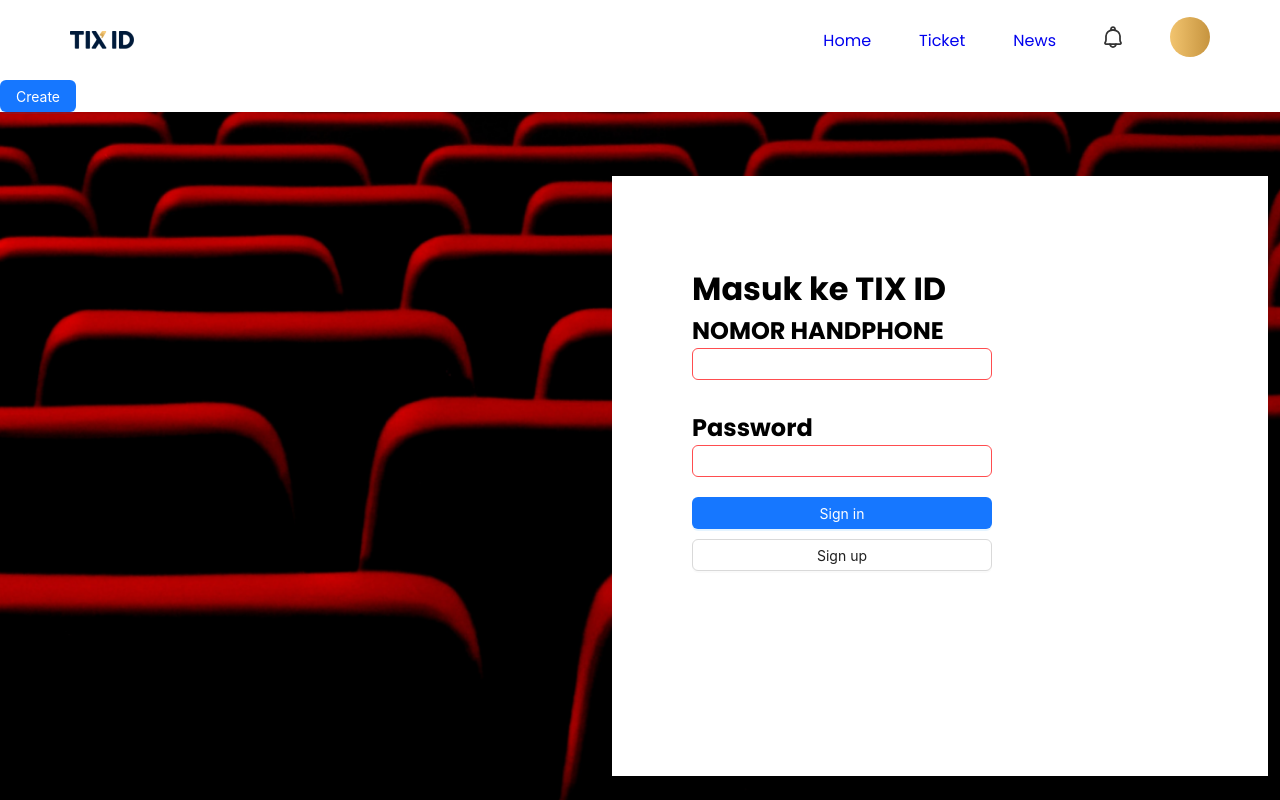
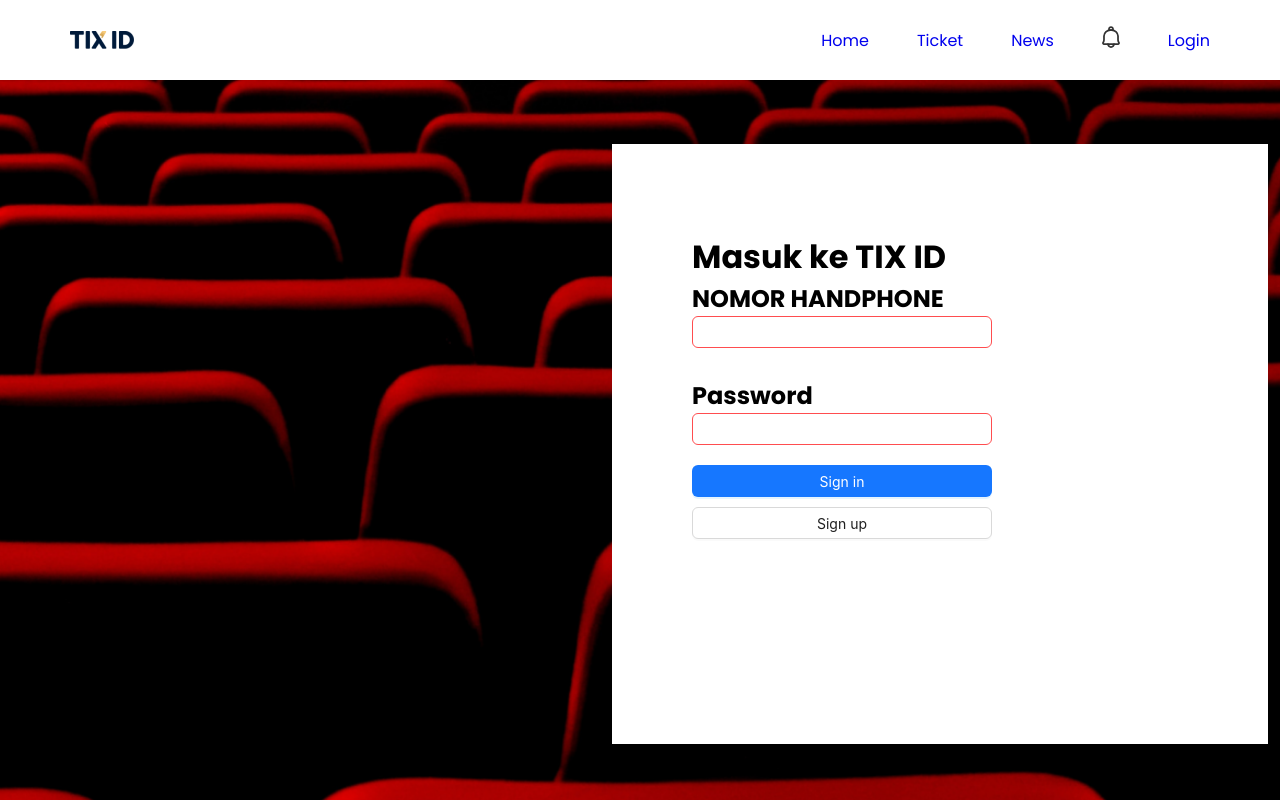
Before and after one commit to Tamnguyen753/FullstackWeb, a React (Create React App) app in the folder client/: page /login in a window 1280 px wide. Shown: the top 800 px of the page. Built offline with nearby package versions, Linux system fonts and the light colour scheme.

Commit message:
update header login logout, buton create by admin only

```diff
--- a/client/src/hooks/useAuth.js
+++ b/client/src/hooks/useAuth.js
@@ -21,9 +21,9 @@
             });
 
             const token = JSON.stringify(res.data.data);
-            console.log(token);
             localStorage.setItem("access_token", token)
             toast.success("Login success");
+            setUser(data)
             navigate("/");
         } catch (err) {
             toast.error(extractMessageFromErr(err))
@@ -48,8 +48,12 @@
             toast.error(extractMessageFromErr(err))
         }
     }
+    const logout = () => {
+        localStorage.removeItem("access_token");
+        setUser(null);
+    }
 
-    return { login, register }
+    return { login, register ,logout}
 }
 
 export default useAuth
--- a/client/src/pages/Home/Home.js
+++ b/client/src/pages/Home/Home.js
@@ -1,4 +1,4 @@
-import React, { useEffect, useRef, useState } from "react";
+import React, { useContext, useEffect, useRef, useState } from "react";
 import styled from "styled-components";
 import MovieOverView from "./components/MovieOverView";
 import BannerOverview from "./components/BannerOverview";
@@ -11,6 +11,8 @@
 import Slider from "react-slick";
 import "slick-carousel/slick/slick.css";
 import "slick-carousel/slick/slick-theme.css";
+import { AppContext } from "../../App.js";
+import Admin from "../../shared/components/Header/Admin/index.js";
 
 //  CSS page
 const HomePage = styled.div`
@@ -92,6 +94,7 @@
     setRecommendMovie(rMovie);
     setAllMovie(movies);
   };
+
   const hanleViewMovieSchedule = (movieId) => {
     navigate(`/schedule/${movieId}`);
   };
@@ -135,6 +138,7 @@
   };
   return (
     <HomePage>
+      <Admin />
       {/* Movie Slider */}
       <div className="movie-slider">
         <Slider {...settings}>
--- a/client/src/pages/News/News.js
+++ b/client/src/pages/News/News.js
@@ -1,4 +1,4 @@
-import React, { useState, useEffect } from 'react';
+import React, { useState, useEffect, useContext } from 'react';
 import styled from 'styled-components';
 import { Input, Button, Spin, Modal } from 'antd';
 import axios from 'axios';
@@ -6,6 +6,7 @@
 import ModalCreate from './ModalCreate';
 import useBoolean from '../../hooks/useBoolean';
 import ReactPaginate from 'react-paginate';
+import { AppContext } from '../../App';
 
 const NewsPage = styled.div`
   max-width: 1440px;
@@ -69,6 +70,7 @@
 `;
 
 const ButtonCreateNews = () => {
+
   const { value: isOpen, setTrue, setFalse } = useBoolean();
   return (
     <>
@@ -81,8 +83,12 @@
     </>
   );
 };
-
+const useUserContext = () => {
+  const { user } = useContext(AppContext)
+  return user;
+};
 const News = () => {
+  const user1 = useUserContext();
   const filterNews = ['anime', 'action', 'horror', 'thriller', 'novel', 'cartoon'];
   const { Search } = Input;
 
@@ -140,7 +146,7 @@
       <div className='header'>
         <h1>TIX ID News</h1>
         <p>Những tin tức mới nhất về thế giới điện ảnh dành cho bạn!</p>
-        <ButtonCreateNews />
+        {user1 && user1.username === "admin" ? <ButtonCreateNews /> : null}
         <Search
           placeholder='Tìm kiếm bài viết'
           allowClear
--- a/client/src/shared/components/Header/Admin/index.js
+++ b/client/src/shared/components/Header/Admin/index.js
@@ -3,11 +3,23 @@
 import ModalCreate from "./ModalCreate";
 import { Button } from "antd";
 import { useContext } from "react";
-import AppContext from "antd/es/app/context";
+import { AppContext } from "../../../../App";
+import styled from "styled-components";
 
+const StyledAdmin = styled.div`
+  position: fixed;
+  top: 3;
+  left: 0;
+  padding: 16px;
+  background-color: #ffffff;
+  box-shadow: 0 0 10px rgba(0, 0, 0, 0.1);
+  z-index: 100;
+`;
+const useUserContext = () => {
+  const { user } = useContext(AppContext)
+  return user;
+};
 const Admin = () => {
-    const { user } = useContext(AppContext);
-    // const { logOut } = useAuth();
   const ButtonCreatePost = () => {
     const { value: isOpen, setFalse, setTrue } = useBoolean();
     return (
@@ -21,14 +33,13 @@
       </>
     );
   };
+  const user1 = useUserContext();
   return (
+    <StyledAdmin>
     <div className="user-info">
-        {/* <p>{user.username}</p> */}
-        <ButtonCreatePost />
-        {/* <Button type="primary" danger onClick={logOut}>
-          Logout
-        </Button> */}
+      {user1 && user1.username === "admin" ? <ButtonCreatePost /> : null}
     </div>
+    </StyledAdmin>
   );
 };
 
--- a/client/src/shared/components/Header/Header.js
+++ b/client/src/shared/components/Header/Header.js
@@ -1,7 +1,10 @@
-import React from "react";
+import React, { useContext } from "react";
 import styled from "styled-components";
 import Admin from "./Admin";
-import { useNavigate } from "react-router-dom";
+import { Link, useNavigate } from "react-router-dom";
+import { AppContext } from "../../../App";
+import { Button } from "antd";
+import useAuth from "../../../hooks/useAuth";
 
 //css
 const HeaderComponent = styled.div`
@@ -34,6 +37,8 @@
 
 const Header = () => {
   const navigate = useNavigate();
+  const {user} =useContext(AppContext);
+  const {logout} = useAuth();
   return (
     <>
       <HeaderComponent>
@@ -42,15 +47,13 @@
         </div>
         <ul className="header__menu">
           <li className="header__menu-item">
-            <a href="#">Home</a>
+            <Link to={``}> Home</Link>
           </li>
           <li className="header__menu-item">
-            <a href="#">Ticket</a>
+          <Link to={`*`}> Ticket</Link>
           </li>
           <li className="header__menu-item">
-            <a href="#" className="header__menu-item__link">
-              News
-            </a>
+          <Link to={`news`}> News</Link>
           </li>
           <li className="header__menu-item" header-notification>
             <svg
@@ -84,37 +87,12 @@
             </svg>
           </li>
           <li className="header__menu-item header-avatar">
-            <svg
-              xmlns="http://www.w3.org/2000/svg"
-              width="40"
-              height="40"
-              viewBox="0 0 40 40"
-              fill="none"
-            >
-              <circle
-                cx="20"
-                cy="20"
-                r="20"
-                fill="url(#paint0_linear_842_2220)"
-              />
-              <defs>
-                <linearGradient
-                  id="paint0_linear_842_2220"
-                  x1="2.98023e-07"
-                  y1="20"
-                  x2="40"
-                  y2="20"
-                  gradientUnits="userSpaceOnUse"
-                >
-                  <stop stop-color="#F2C46F" />
-                  <stop offset="1" stop-color="#C6943F" />
-                </linearGradient>
-              </defs>
-            </svg>
+            {!user ? <Link to={"/login"}>Login</Link> :             <Button type="primary" danger onClick={logout}>
+               Logout
+            </Button>  }
           </li>
         </ul>
       </HeaderComponent>
-      <Admin />
     </>
   );
 };
```
Lines whose indentation alone changed are shown as unchanged.
